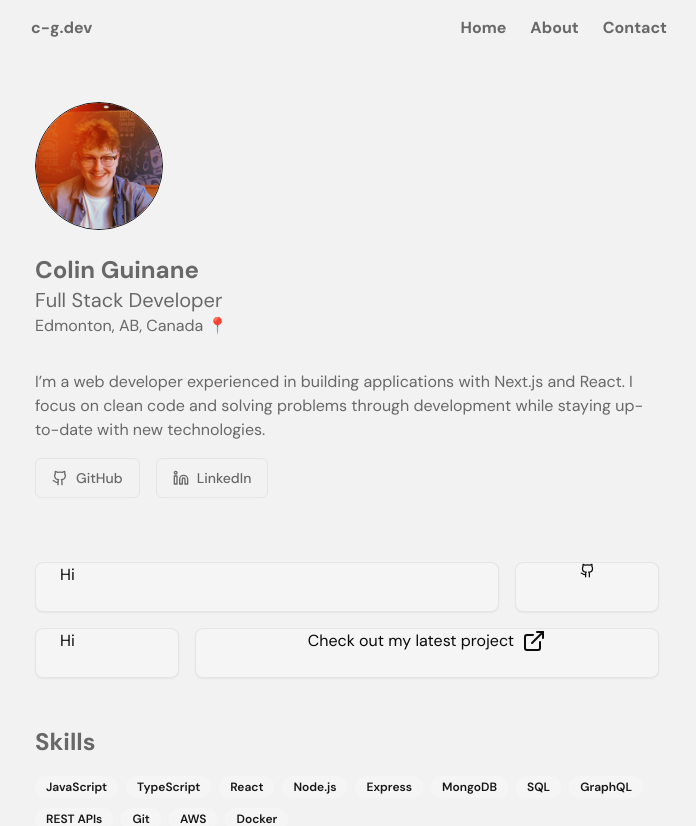
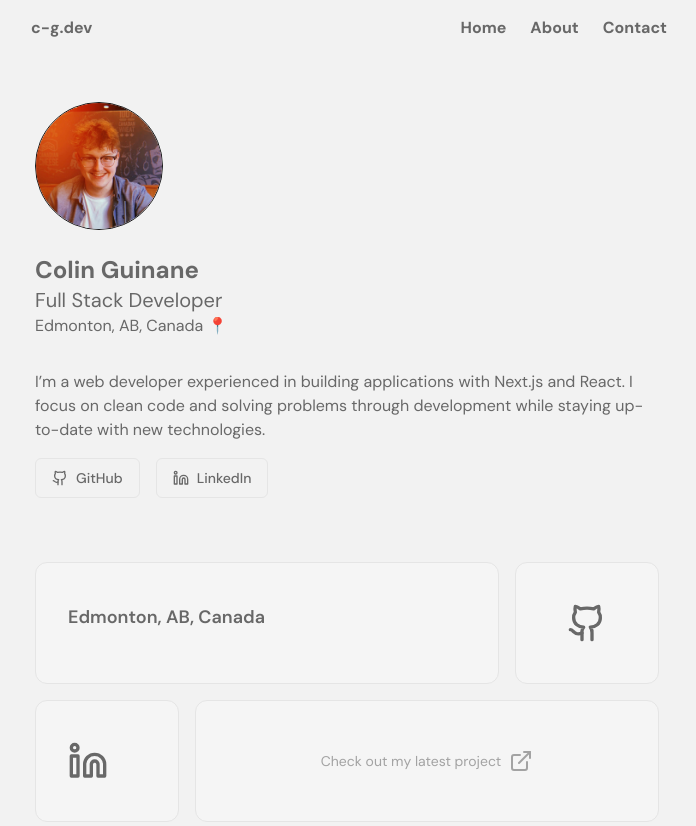
Before and after one commit to colinguinane1/portfolio, a Next.js app: page / in a window 1280 px wide. Shown: the top 826 px of the page, without its empty margins (293-989 px from the left). Built offline with nearby package versions, Linux system fonts and the light colour scheme.

Commit message:
bento changes

```diff
--- a/components/bento-grid.tsx
+++ b/components/bento-grid.tsx
@@ -1,26 +1,100 @@
-import { Card, CardContent } from "./ui/card";
 import FadeInSection from "./FadeInView";
-import { ExternalLink, Github } from "lucide-react";
+import { ExternalLink, Github, Linkedin } from "lucide-react";
+import { cn } from "@/lib/utils";
+
+export const Card = ({
+  className,
+  children,
+}: {
+  className?: string;
+  children: React.ReactNode;
+}) => {
+  return (
+    <div
+      className={cn(
+        "p-8 rounded-xl bg-card border dark:border-[rgba(255,255,255,0.10)] dark:bg-[rgba(40,40,40,0.30)] dark:shadow-[2px_4px_16px_0px_rgba(248,248,248,0.06)_inset] group",
+        className
+      )}
+    >
+      {children}
+    </div>
+  );
+};
+
+export const CardTitle = ({
+  children,
+  className,
+}: {
+  children: React.ReactNode;
+  className?: string;
+}) => {
+  return (
+    <h3 className={cn("text-lg font-semibold dark:text-white py-2", className)}>
+      {children}
+    </h3>
+  );
+};
+
+export const CardDescription = ({
+  children,
+  className,
+}: {
+  children: React.ReactNode;
+  className?: string;
+}) => {
+  return (
+    <p
+      className={cn("text-sm font-normal text-neutral-400 max-w-sm", className)}
+    >
+      {children}
+    </p>
+  );
+};
+
+export const CardSkeletonContainer = ({
+  className,
+  children,
+  showGradient = true,
+}: {
+  className?: string;
+  children: React.ReactNode;
+  showGradient?: boolean;
+}) => {
+  return (
+    <div
+      className={cn(
+        "h-[20rem] rounded-xl z-40",
+        className,
+        showGradient &&
+          " bg-[rgba(40,40,40,0.30)] [mask-image:radial-gradient(50%_50%_at_50%_50%,white_0%,transparent_100%)]"
+      )}
+    >
+      {children}
+    </div>
+  );
+};
 
 export default function BentoGrid() {
   return (
     <FadeInSection>
       <div className="grid grid-cols-4 mb-12 gap-4">
         <Card className="col-span-3">
-          <CardContent>Hi</CardContent>
+          <CardTitle>Edmonton, AB, Canada</CardTitle>
         </Card>
         <Card className="">
-          <CardContent className="flex items-center gap-1 justify-center">
-            <Github size={15} />
-          </CardContent>
+          <CardTitle className="flex items-center gap-1 justify-center">
+            <Github className="w-10 h-10" />
+          </CardTitle>
         </Card>
         <Card>
-          <CardContent>Hi</CardContent>
+          <CardTitle>
+            <Linkedin className="w-10 h-10" />
+          </CardTitle>
         </Card>
         <Card className="col-span-3 flex items-center justify-center">
-          <CardContent className="flex items-center justify-center gap-2">
+          <CardDescription className="flex items-center justify-center gap-2">
             Check out my latest project <ExternalLink />
-          </CardContent>
+          </CardDescription>
         </Card>
       </div>
     </FadeInSection>
```
